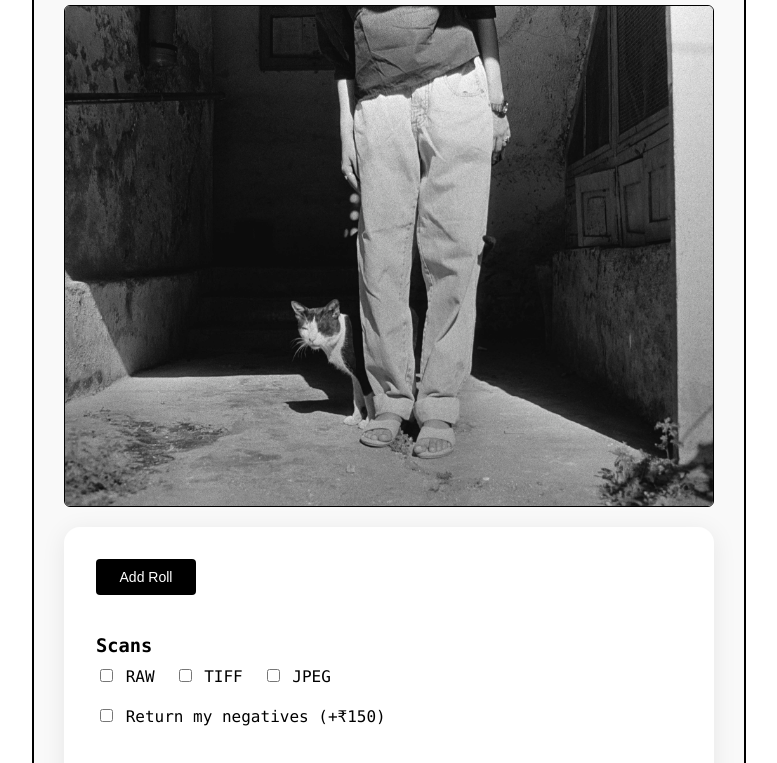
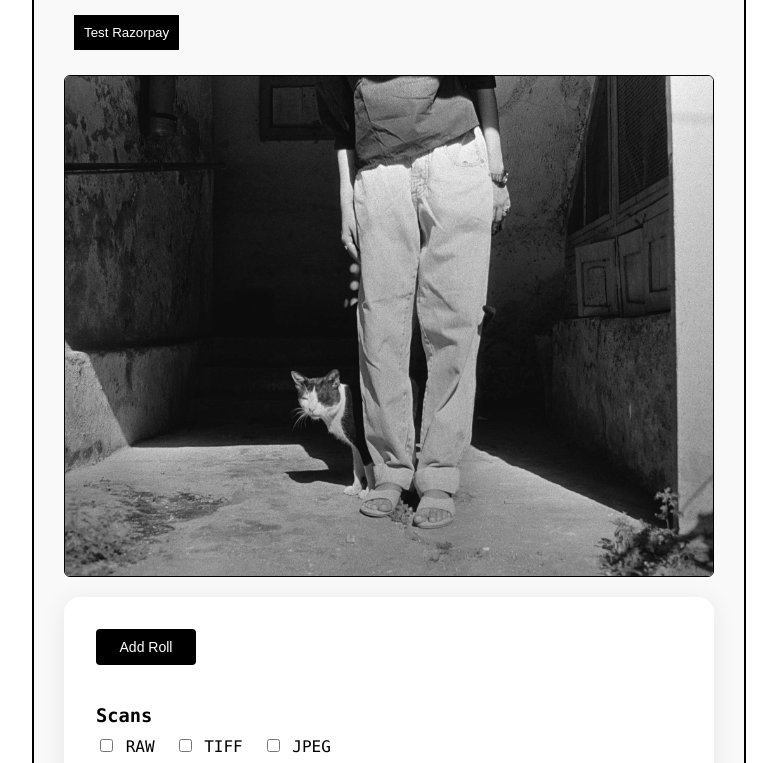
Before and after one commit to LAZYFILMS/WEB, a plain HTML site: page labs/index.html in a window 1280 px wide. Shown: the part 95-858 px from the top of the page, without its empty margins (251-1028 px from the left). Drawn offline with nearby package versions, Linux system fonts and the light colour scheme; a web font is replaced by a local one.

Commit message:
Update index.html

```diff
--- a/labs/index.html
+++ b/labs/index.html
@@ -324,10 +324,15 @@
 </head>
 <body>
     <div class="container">
-        <header>
-            <h1 class="title">LAZY FILM LAB</h1>
-            <a href="mailto:labs@lazyfilms.in" class="email-link">EMAIL US</a>
-        </header>
+    <header>
+        <h1 class="title">LAZY FILM LAB</h1>
+        <a href="mailto:labs@lazyfilms.in" class="email-link">EMAIL US</a>
+    </header>
+
+    <!-- Add this test button -->
+    <button onclick="testRazorpay()" style="margin: 10px; padding: 10px; background: black; color: white; border: none; cursor: pointer;">
+        Test Razorpay
+    </button>
 
         <!-- Carousel Section -->
         <div class="carousel">
```
